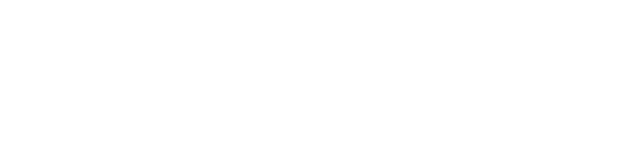
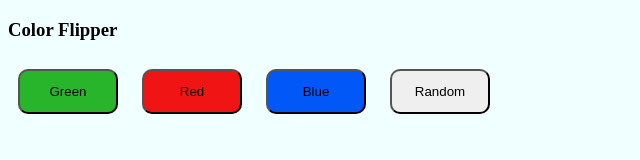
Before and after one commit to Conventionalwriting/Color-switcher-program, a plain HTML site: page index.html in a window 1280 px wide. Shown: the whole page, without its empty margins (0-640 px from the left). Drawn offline with Linux system fonts and the light colour scheme.

Commit message:
Added html + css

```diff
--- a/index.html
+++ b/index.html
@@ -3,11 +3,15 @@
 <head>
     <meta charset="UTF-8">
     <meta name="viewport" content="width=device-width, initial-scale=1.0">
-    <title>Color Switcher Program</title>
+    <title>Color Flipper</title>
     <script src="scripts.js" defer></script>
     <link rel="stylesheet" href="styles.css">
 </head>
 <body>
-
+    <h3>Color Flipper</h3>
+    <button id="green">Green</button>
+    <button id="red">Red</button>
+    <button id="blue">Blue</button>
+    <button>Random</button>
 </body>
 </html>
--- a/styles.css
+++ b/styles.css
@@ -0,0 +1,31 @@
+body{
+    background-color: azure;
+}
+#green{
+    background-color: hsla(120, 82%, 37%, 0.89);
+}
+#green:hover{
+    background-color: hsla(120, 68%, 37%, 0.89);
+}
+#red{
+    background-color: hsl(0, 88%, 51%);
+}
+#red:hover{
+    background-color: hsl(0, 68%, 51%);
+}
+#blue{
+    background-color: hsl(219, 98%, 49%);
+}
+#blue:hover {
+    background-color: hsl(240, 100%, 59%);
+}
+
+button {
+    border-radius: 10px;
+    padding: 15px,30px;
+    text-align: center;
+    margin: 10px;
+    width:100px;
+    height: 45px;
+    cursor: pointer;
+}
```
Also changed, not shown: 1 other file.
